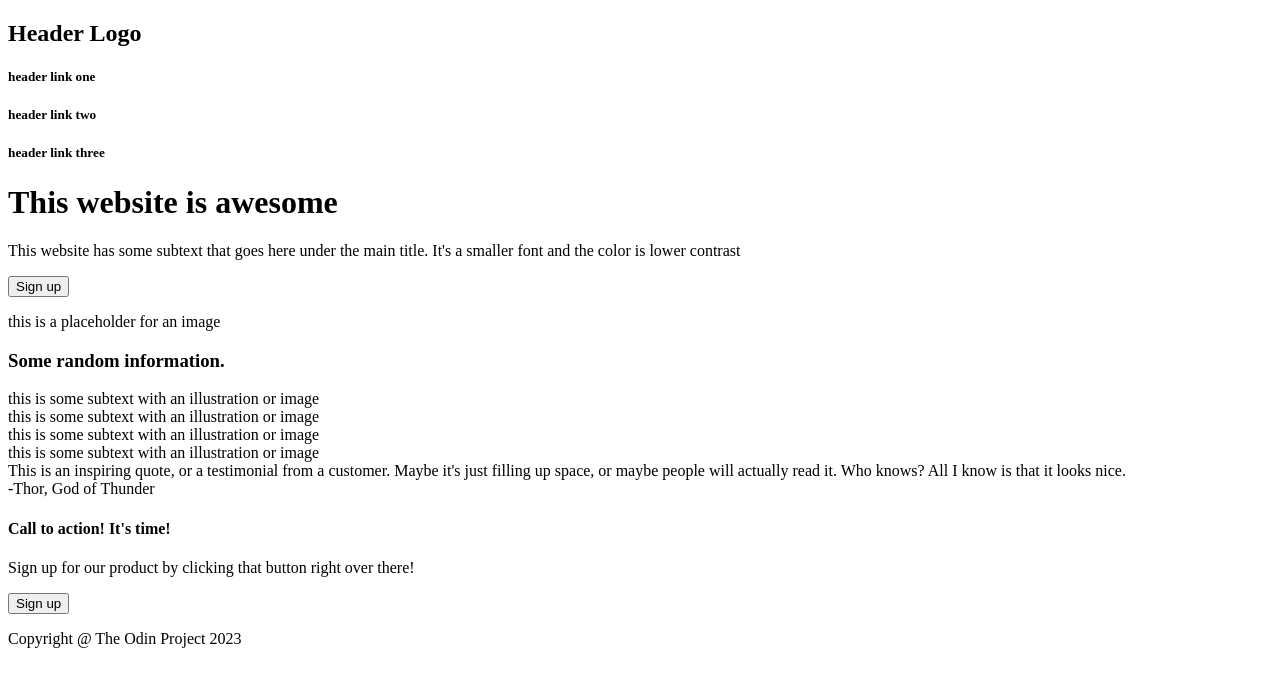
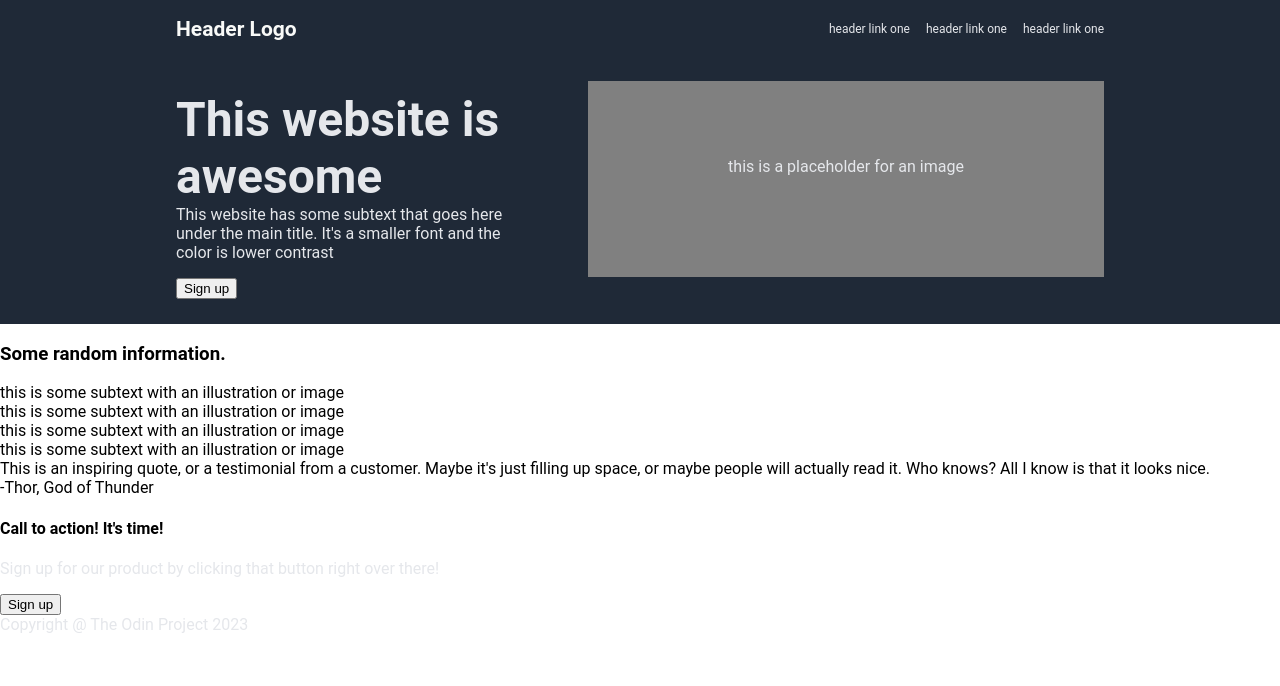
Before and after one commit to nix064/Landing-Page, a plain HTML site: page index.html in a window 1280 px wide. Drawn offline with Linux system fonts and the light colour scheme.

Commit message:
Header and Nav Bar Complete

```diff
--- a/index.html
+++ b/index.html
@@ -9,15 +9,19 @@
 </head>
 <body>
     <header>
+        <div class="header">
+            <div class="topbar">
                 <div class="logo">
                     <h2>Header Logo</h2>
                 </div>
-        <nav>
-            <h5>header link one</h5>
-            <h5>header link two</h5>
-            <h5>header link three</h5>
+                <nav class="navi">
+                    <ul>
+                        <li><a href="#">header link one</a></li>
+                        <li><a href="#">header link one</a></li>
+                        <li><a href="#">header link one</a></li>
+                    </ul>
                 </nav>
-    </header>
+            </div>
             <div class="headmain">
                 <div class="awesome">
                     <h1>This website is awesome</h1>
@@ -28,7 +32,8 @@
                     <p>this is a placeholder for an image</p>
                 </div>
             </div>
-    <body>
+        </div>
+    </header>
         <div class="titlemain">
             <h3>Some random information.</h3>
             <div class="container">
@@ -55,7 +60,6 @@
                 <button>Sign up</button>
             </div>
         </div>
-    </body>
     <footer>
         <p>Copyright @ The Odin Project 2023</p>
     </footer>
--- a/styles.css
+++ b/styles.css
@@ -1,12 +1,91 @@
+body {
+    margin: 0;
+    font-family: "Roboto", Arial, Helvetica, sans-serif;
+}
+
+a {
+    text-decoration: none;
+    color: #E5E7EB;
+}
+
+ul {
+    list-style-type: none;
+    font-size: 12px;
+    display: flex;
+    gap: 16px;
+}
+
+header {
+    background: #1F2937;
+    margin: 0;
+    height: fit-content;
+}
+
+.topbar {
+    display: flex;
+    justify-content: space-between;
+    align-items: center;
+    padding-left: 0px;
+
+}
+
+.logo {
+    font-size: 14px;
+    font-weight: extra-bold;
+    color: #F9FAF8;
+}
+
+.headmain {
+    display: flex;
+    justify-content: space-between;
+    align-items: center;
+
+}
+
+.awesome {
+    width: 400px;
+    margin-right: 28px;
+    flex: 1 1 0;
+    padding-top: 0;
+    padding-right: 20px;
+}
+
+h1 {
+    font-size: 48px;
+    font-weight: extra-bold;
+    color: #E5E7EB;
+    margin-bottom: 0;
+}
+
+p {
+    margin-top: 0;
+    color: #E5E7EB;
+}
+
+.header {
+    display: flex;
+    flex-direction: column;
+    margin-left: 176px;
+    margin-right: 176px;
+    padding-bottom: 25px;
+}
+
+.placeholderimg {
+    height: 120px;
+    width: 175px;
+    padding: 76px;
+    padding-bottom: 0;
+    margin-bottom: 0;
+    margin-left: 0px;
+    background-color: grey;
+    flex: 1 1 0;
+    text-align: center;
 
 
 
 
 
-
-
-
-
+}
 
 
 
```
Lines whose indentation alone changed are shown as unchanged.
